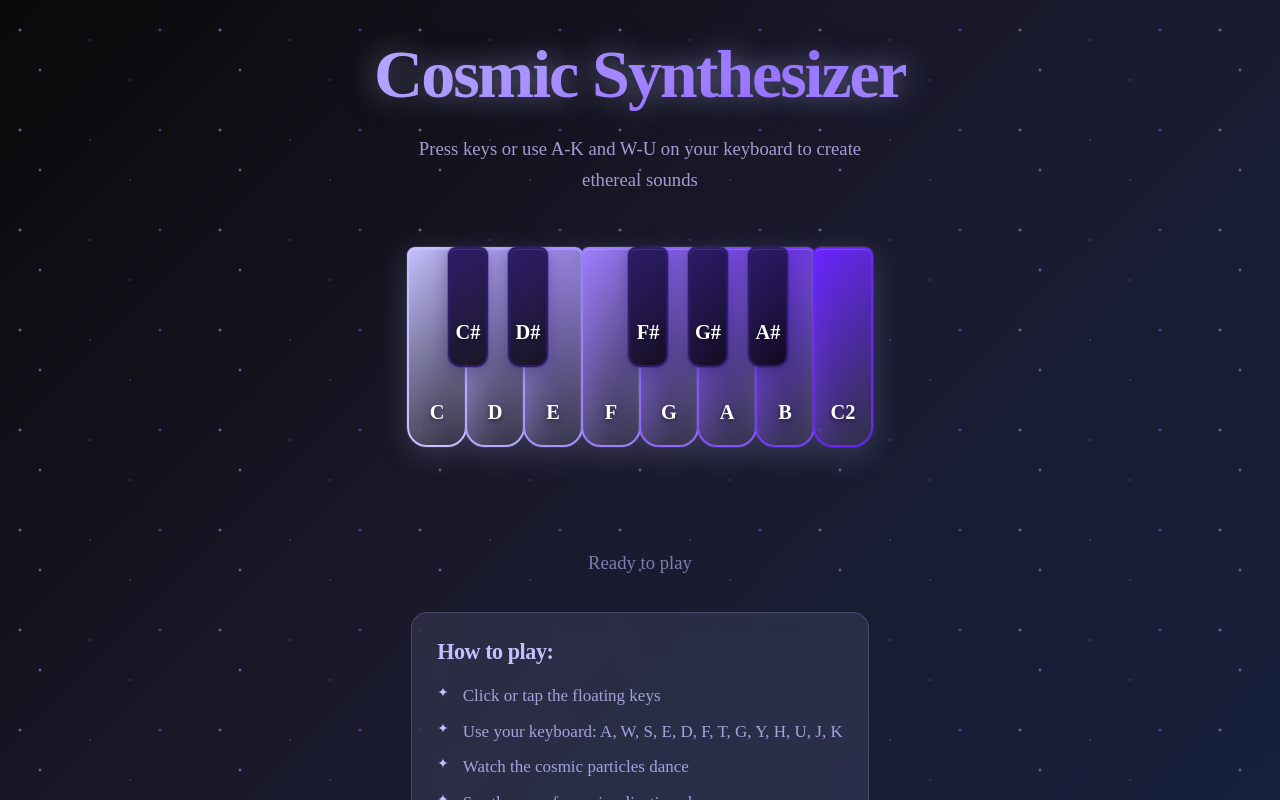
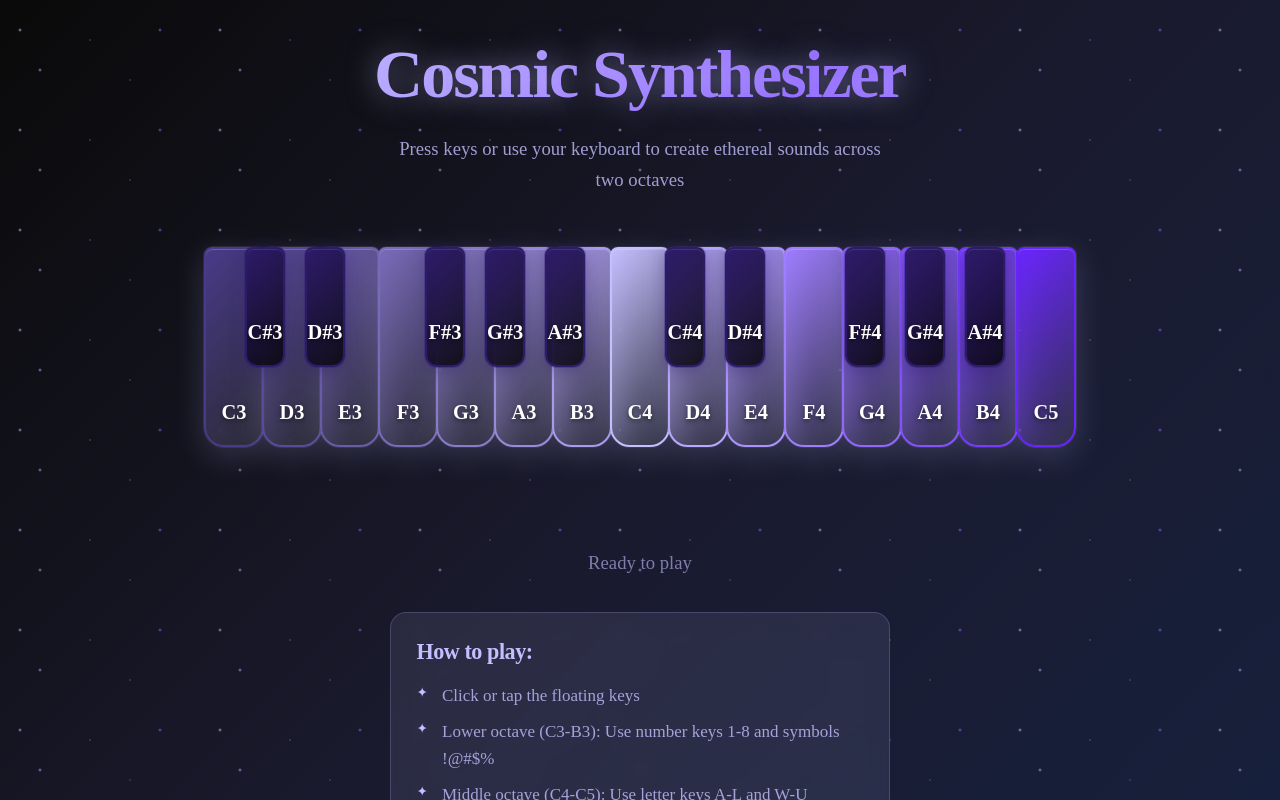
Before and after one commit to flores8/prototyping-with-cursor, a Next.js app: page /prototypes/cosmic-synthesizer in a window 1280 px wide. Shown: the top 800 px of the page. Built offline with nearby package versions, Linux system fonts and the light colour scheme.

Commit message:
add an additional octave

```diff
--- a/app/prototypes/cosmic-synthesizer/page.tsx
+++ b/app/prototypes/cosmic-synthesizer/page.tsx
@@ -37,21 +37,35 @@ export default function CosmicSynthesizer() {
   const analyserRef = useRef<AnalyserNode | null>(null);
   const audioDataRef = useRef<Float32Array>(new Float32Array(1024));
 
-  // Define the cosmic scale (pentatonic for a more ethereal sound)
+  // Define the cosmic scale with two octaves for more song versatility
   const keys: Key[] = [
-    { note: 'C', frequency: 261.63, color: '#C5BFFF', isBlack: false },
-    { note: 'C#', frequency: 277.18, color: '#2D1B69', isBlack: true },
-    { note: 'D', frequency: 293.66, color: '#B8A9FF', isBlack: false },
-    { note: 'D#', frequency: 311.13, color: '#2D1B69', isBlack: true },
-    { note: 'E', frequency: 329.63, color: '#AB93FF', isBlack: false },
-    { note: 'F', frequency: 349.23, color: '#9E7DFF', isBlack: false },
-    { note: 'F#', frequency: 369.99, color: '#2D1B69', isBlack: true },
-    { note: 'G', frequency: 392.00, color: '#9167FF', isBlack: false },
-    { note: 'G#', frequency: 415.30, color: '#2D1B69', isBlack: true },
-    { note: 'A', frequency: 440.00, color: '#8451FF', isBlack: false },
-    { note: 'A#', frequency: 466.16, color: '#2D1B69', isBlack: true },
-    { note: 'B', frequency: 493.88, color: '#773BFF', isBlack: false },
-    { note: 'C2', frequency: 523.25, color: '#6A25FF', isBlack: false },
+    // Lower octave (C3-B3) - deeper, richer sounds for bass and accompaniment
+    { note: 'C3', frequency: 130.81, color: '#4A3B8A', isBlack: false },
+    { note: 'C#3', frequency: 138.59, color: '#1A0F3A', isBlack: true },
+    { note: 'D3', frequency: 146.83, color: '#5A4B9A', isBlack: false },
+    { note: 'D#3', frequency: 155.56, color: '#1A0F3A', isBlack: true },
+    { note: 'E3', frequency: 164.81, color: '#6A5BAA', isBlack: false },
+    { note: 'F3', frequency: 174.61, color: '#7A6BBA', isBlack: false },
+    { note: 'F#3', frequency: 185.00, color: '#1A0F3A', isBlack: true },
+    { note: 'G3', frequency: 196.00, color: '#8A7BCA', isBlack: false },
+    { note: 'G#3', frequency: 207.65, color: '#1A0F3A', isBlack: true },
+    { note: 'A3', frequency: 220.00, color: '#9A8BDA', isBlack: false },
+    { note: 'A#3', frequency: 233.08, color: '#1A0F3A', isBlack: true },
+    { note: 'B3', frequency: 246.94, color: '#AA9BEA', isBlack: false },
+    // Middle octave (C4-B4) - original keys, renamed for clarity
+    { note: 'C4', frequency: 261.63, color: '#C5BFFF', isBlack: false },
+    { note: 'C#4', frequency: 277.18, color: '#2D1B69', isBlack: true },
+    { note: 'D4', frequency: 293.66, color: '#B8A9FF', isBlack: false },
+    { note: 'D#4', frequency: 311.13, color: '#2D1B69', isBlack: true },
+    { note: 'E4', frequency: 329.63, color: '#AB93FF', isBlack: false },
+    { note: 'F4', frequency: 349.23, color: '#9E7DFF', isBlack: false },
+    { note: 'F#4', frequency: 369.99, color: '#2D1B69', isBlack: true },
+    { note: 'G4', frequency: 392.00, color: '#9167FF', isBlack: false },
+    { note: 'G#4', frequency: 415.30, color: '#2D1B69', isBlack: true },
+    { note: 'A4', frequency: 440.00, color: '#8451FF', isBlack: false },
+    { note: 'A#4', frequency: 466.16, color: '#2D1B69', isBlack: true },
+    { note: 'B4', frequency: 493.88, color: '#773BFF', isBlack: false },
+    { note: 'C5', frequency: 523.25, color: '#6A25FF', isBlack: false },
   ];
 
   // Initialize audio context and canvas
@@ -236,13 +250,22 @@ export default function CosmicSynthesizer() {
   }, []);
 
   const getBlackKeyPosition = (index: number) => {
-    // Map each black key to its proper position between white keys
+    // Simple approach: position each black key based on its position in the keyboard
+    // Each black key should be positioned between two white keys
+
     const blackKeyPositions: { [key: number]: string } = {
-      1: 'calc(1 * var(--white-key-width) - var(--black-key-width) / 2)',   // C# between C and D
-      3: 'calc(2 * var(--white-key-width) - var(--black-key-width) / 2)',   // D# between D and E
-      6: 'calc(4 * var(--white-key-width) - var(--black-key-width) / 2)',   // F# between F and G
-      8: 'calc(5 * var(--white-key-width) - var(--black-key-width) / 2)',   // G# between G and A
-      10: 'calc(6 * var(--white-key-width) - var(--black-key-width) / 2)', // A# between A and B
+      // Lower octave (C3-B3)
+      1: 'calc(1 * var(--white-key-width) - var(--black-key-width) / 2)',   // C#3 between C3 and D3
+      3: 'calc(2 * var(--white-key-width) - var(--black-key-width) / 2)',   // D#3 between D3 and E3
+      6: 'calc(4 * var(--white-key-width) - var(--black-key-width) / 2)',   // F#3 between F3 and G3
+      8: 'calc(5 * var(--white-key-width) - var(--black-key-width) / 2)',   // G#3 between G3 and A3
+      10: 'calc(6 * var(--white-key-width) - var(--black-key-width) / 2)',  // A#3 between A3 and B3
+      // Middle octave (C4-C5) - offset by 7 white keys from lower octave
+      13: 'calc(8 * var(--white-key-width) - var(--black-key-width) / 2)',  // C#4 between C4 and D4
+      15: 'calc(9 * var(--white-key-width) - var(--black-key-width) / 2)',  // D#4 between D4 and E4
+      18: 'calc(11 * var(--white-key-width) - var(--black-key-width) / 2)', // F#4 between F4 and G4
+      20: 'calc(12 * var(--white-key-width) - var(--black-key-width) / 2)', // G#4 between G4 and A4
+      22: 'calc(13 * var(--white-key-width) - var(--black-key-width) / 2)', // A#4 between A4 and B4
     };
 
     return blackKeyPositions[index] || '0px';
@@ -331,9 +354,14 @@ export default function CosmicSynthesizer() {
   // Keyboard controls
   useEffect(() => {
     const keyMap: { [key: string]: Key } = {
-      'a': keys[0], 'w': keys[1], 's': keys[2], 'e': keys[3], 'd': keys[4],
-      'f': keys[5], 't': keys[6], 'g': keys[7], 'y': keys[8], 'h': keys[9],
-      'u': keys[10], 'j': keys[11], 'k': keys[12]
+      // Lower octave (C3-B3) - use number keys 1-0 and some symbols
+      '1': keys[0], '!': keys[1], '2': keys[2], '@': keys[3], '3': keys[4],
+      '4': keys[5], '#': keys[6], '5': keys[7], '$': keys[8], '6': keys[9],
+      '%': keys[10], '7': keys[11], '8': keys[12],
+      // Middle octave (C4-C5) - use letter keys A-K and W-U
+      'a': keys[13], 'w': keys[14], 's': keys[15], 'e': keys[16], 'd': keys[17],
+      'f': keys[18], 't': keys[19], 'g': keys[20], 'y': keys[21], 'h': keys[22],
+      'u': keys[23], 'j': keys[24], 'k': keys[25], 'l': keys[26]
     };
 
     const handleKeyDown = (e: KeyboardEvent) => {
@@ -368,7 +396,7 @@ export default function CosmicSynthesizer() {
 
       <div className={styles.header}>
         <h1>Cosmic Synthesizer</h1>
-        <p>Press keys or use A-K and W-U on your keyboard to create ethereal sounds</p>
+        <p>Press keys or use your keyboard to create ethereal sounds across two octaves</p>
       </div>
 
       <div className={styles.synthesizer}>
@@ -428,10 +456,11 @@ export default function CosmicSynthesizer() {
         <h3>How to play:</h3>
         <ul>
           <li>Click or tap the floating keys</li>
-          <li>Use your keyboard: A, W, S, E, D, F, T, G, Y, H, U, J, K</li>
+          <li>Lower octave (C3-B3): Use number keys 1-8 and symbols !@#$%</li>
+          <li>Middle octave (C4-C5): Use letter keys A-L and W-U</li>
           <li>Watch the cosmic particles dance</li>
           <li>See the waveform visualization above</li>
-          <li>Create your own ethereal melodies</li>
+          <li>Create your own ethereal melodies across two octaves</li>
         </ul>
       </div>
     </div>
```
